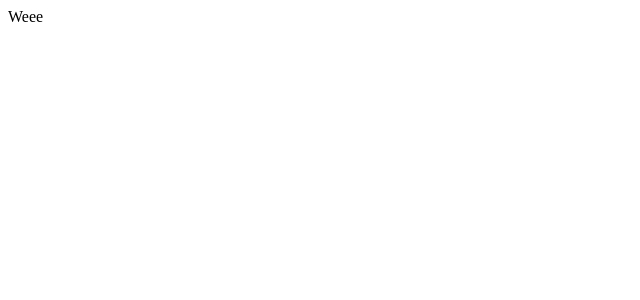
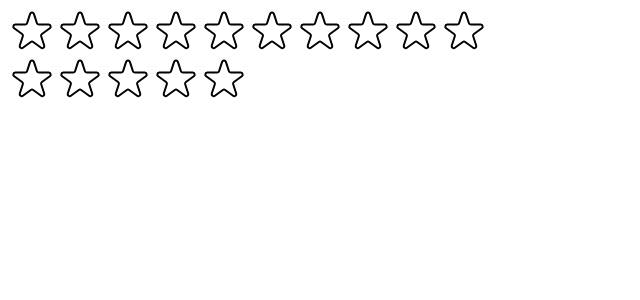
Before and after one commit to HakikiAhmedDjeber/popcorn, a React (Create React App) app: page / in a window 1280 px wide. Shown: the top 300 px of the page, without its empty margins (0-640 px from the left). Built offline with nearby package versions, Linux system fonts and the light colour scheme.

Commit message:
finish the stars creating

```diff
--- a/src/StarRating.js
+++ b/src/StarRating.js
@@ -1,3 +1,106 @@
-export default function StarRating() {
-  return <div>Weee</div>;
+import { useState } from "react";
+
+const containerStyle = {
+  display: "flex",
+  alignItems: "center",
+  gap: "16px",
+};
+
+const starsContainerStyle = {
+  display: "flex",
+};
+
+const textStyle = {
+  lineHeight: "1",
+  margin: "0",
+};
+export default function StarRating({ maxRating = 5 }) {
+  const [rating, setRating] = useState(0);
+  function ratingHandler(rate) {
+    setRating(rate);
+  }
+  return (
+    <div style={containerStyle}>
+      <div style={starsContainerStyle}>
+        {Array.from({ length: maxRating }, (_, i) => (
+          <Star
+            key={i}
+            onRate={() => ratingHandler(i + 1)}
+            full={rating >= i + 1}
+          />
+        ))}
+      </div>
+      <p style={textStyle}>{rating || ""}</p>
+    </div>
+  );
 }
+
+const starStyle = {
+  width: "48px",
+  height: "48px",
+  display: "block",
+  cursor: "pointer",
+};
+
+function Star({ onRate, full }) {
+  return (
+    <span role="button" style={starStyle} onClick={onRate}>
+      {full ? (
+        <svg
+          xmlns="http://www.w3.org/2000/svg"
+          viewBox="0 0 20 20"
+          fill="#000"
+          stroke="#000"
+        >
+          <path d="M9.049 2.927c.3-.921 1.603-.921 1.902 0l1.07 3.292a1 1 0 00.95.69h3.462c.969 0 1.371 1.24.588 1.81l-2.8 2.034a1 1 0 00-.364 1.118l1.07 3.292c.3.921-.755 1.688-1.54 1.118l-2.8-2.034a1 1 0 00-1.175 0l-2.8 2.034c-.784.57-1.838-.197-1.539-1.118l1.07-3.292a1 1 0 00-.364-1.118L2.98 8.72c-.783-.57-.38-1.81.588-1.81h3.461a1 1 0 00.951-.69l1.07-3.292z" />
+        </svg>
+      ) : (
+        <svg
+          xmlns="http://www.w3.org/2000/svg"
+          fill="none"
+          viewBox="0 0 24 24"
+          stroke="#000"
+        >
+          <path
+            strokeLinecap="round"
+            strokeLinejoin="round"
+            strokeWidth="{2}"
+            d="M11.049 2.927c.3-.921 1.603-.921 1.902 0l1.519 4.674a1 1 0 00.95.69h4.915c.969 0 1.371 1.24.588 1.81l-3.976 2.888a1 1 0 00-.363 1.118l1.518 4.674c.3.922-.755 1.688-1.538 1.118l-3.976-2.888a1 1 0 00-1.176 0l-3.976 2.888c-.783.57-1.838-.197-1.538-1.118l1.518-4.674a1 1 0 00-.363-1.118l-3.976-2.888c-.784-.57-.38-1.81.588-1.81h4.914a1 1 0 00.951-.69l1.519-4.674z"
+          />
+        </svg>
+      )}
+    </span>
+  );
+}
+/*
+FULL STAR
+
+<svg
+  xmlns="http://www.w3.org/2000/svg"
+  viewBox="0 0 20 20"
+  fill="#000"
+  stroke="#000"
+>
+  <path
+    d="M9.049 2.927c.3-.921 1.603-.921 1.902 0l1.07 3.292a1 1 0 00.95.69h3.462c.969 0 1.371 1.24.588 1.81l-2.8 2.034a1 1 0 00-.364 1.118l1.07 3.292c.3.921-.755 1.688-1.54 1.118l-2.8-2.034a1 1 0 00-1.175 0l-2.8 2.034c-.784.57-1.838-.197-1.539-1.118l1.07-3.292a1 1 0 00-.364-1.118L2.98 8.72c-.783-.57-.38-1.81.588-1.81h3.461a1 1 0 00.951-.69l1.07-3.292z"
+  />
+</svg>
+
+
+EMPTY STAR
+
+<svg
+  xmlns="http://www.w3.org/2000/svg"
+  fill="none"
+  viewBox="0 0 24 24"
+  stroke="#000"
+>
+  <path
+    strokeLinecap="round"
+    strokeLinejoin="round"
+    strokeWidth="{2}"
+    d="M11.049 2.927c.3-.921 1.603-.921 1.902 0l1.519 4.674a1 1 0 00.95.69h4.915c.969 0 1.371 1.24.588 1.81l-3.976 2.888a1 1 0 00-.363 1.118l1.518 4.674c.3.922-.755 1.688-1.538 1.118l-3.976-2.888a1 1 0 00-1.176 0l-3.976 2.888c-.783.57-1.838-.197-1.538-1.118l1.518-4.674a1 1 0 00-.363-1.118l-3.976-2.888c-.784-.57-.38-1.81.588-1.81h4.914a1 1 0 00.951-.69l1.519-4.674z"
+  />
+</svg>
+
+*/
--- a/src/index.js
+++ b/src/index.js
@@ -7,6 +7,7 @@
 root.render(
   <React.StrictMode>
     {/* <App /> */}
-    <StarRating />
+    <StarRating maxRating={10} />
+    <StarRating maxRating={5} />
   </React.StrictMode>
 );
```
